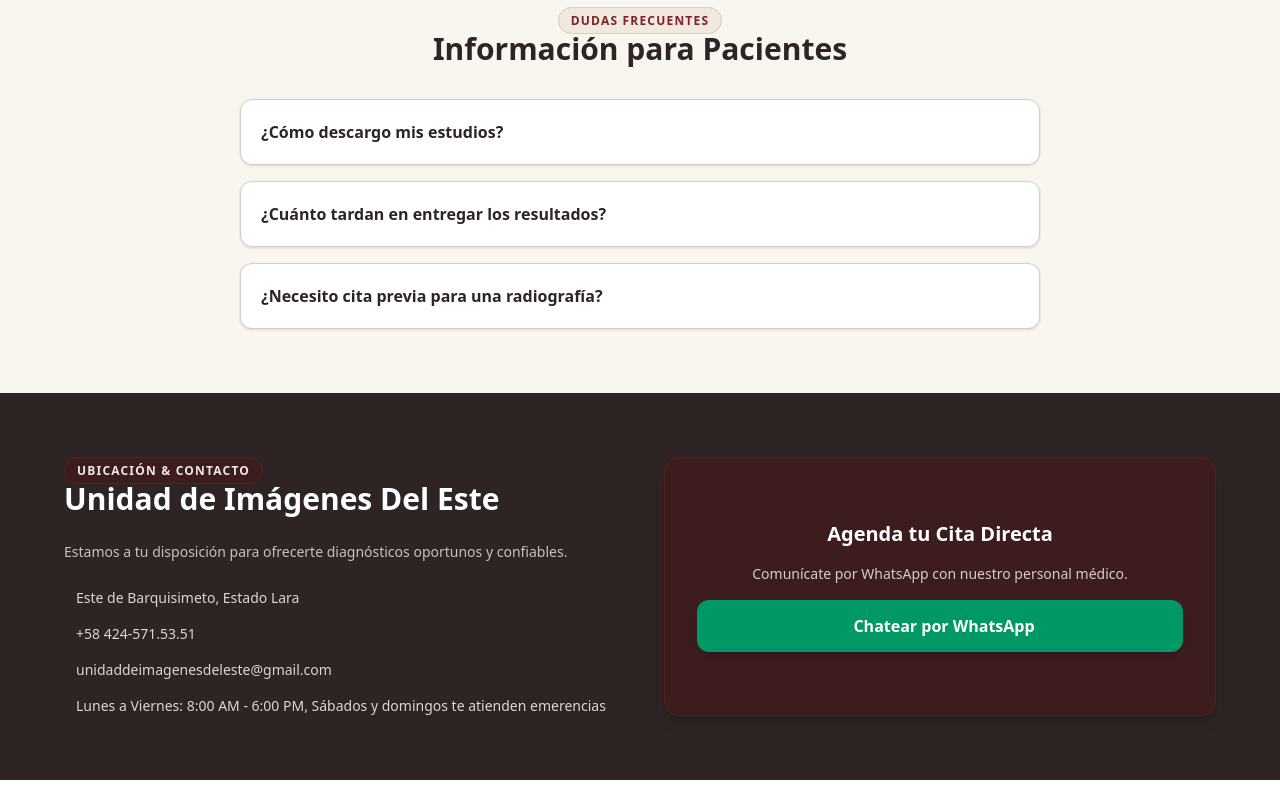
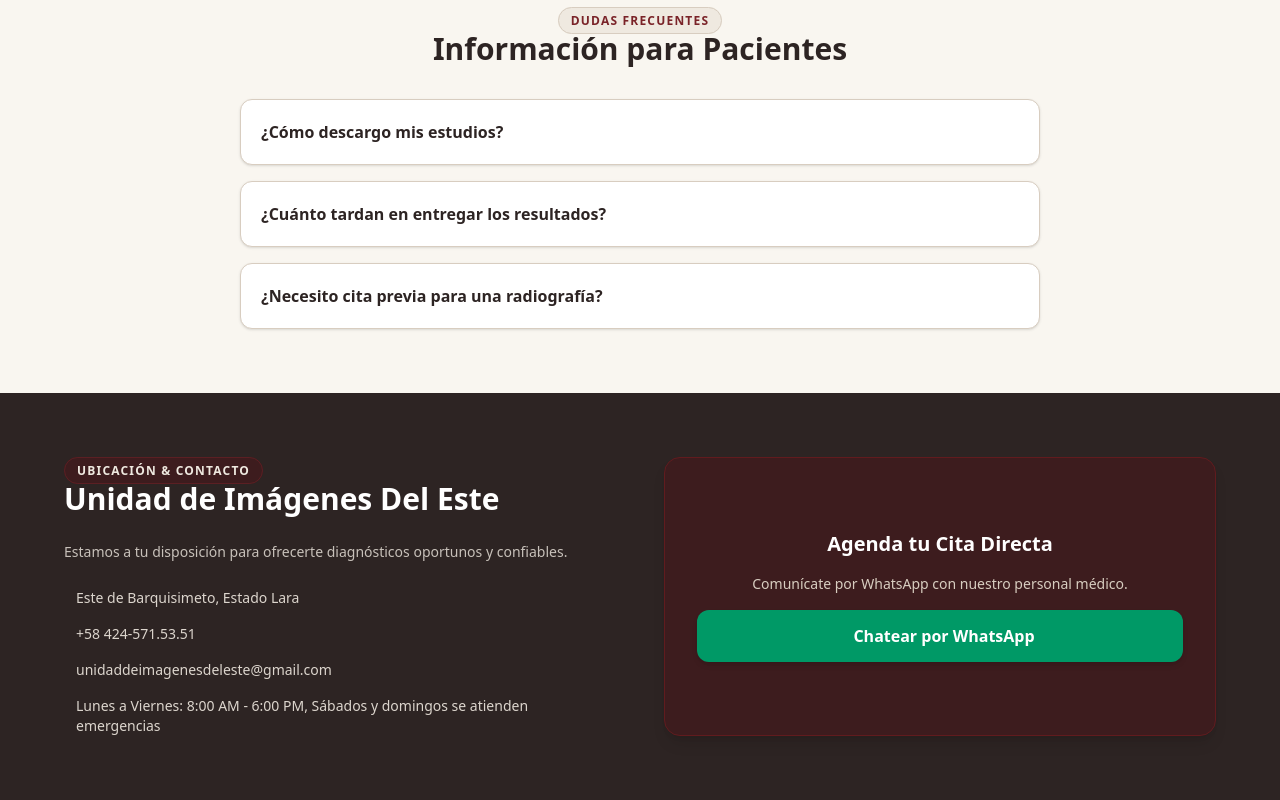
Before and after one commit to imagenesdeleste/app-radiografia, a React (Vite) app in the folder sistema-imagenes-del-este/: page / in a window 1280 px wide. Shown: the part 1567-2367 px from the top of the page. Built offline with nearby package versions, Linux system fonts and the light colour scheme.

Commit message:
Ajuste de navegacion

```diff
--- a/sistema-imagenes-del-este/src/pages/LandingPage.jsx
+++ b/sistema-imagenes-del-este/src/pages/LandingPage.jsx
@@ -203,7 +203,7 @@ export default function LandingPage({ navegar }) {
               <li className="flex items-center gap-3"><i className="fa-solid fa-location-dot text-brand-400"></i> Este de Barquisimeto, Estado Lara</li>
               <li className="flex items-center gap-3"><i className="fa-solid fa-phone text-brand-400"></i> +58 424-571.53.51</li>
               <li className="flex items-center gap-3"><i className="fa-solid fa-envelope text-brand-400"></i> unidaddeimagenesdeleste@gmail.com</li>
-              <li className="flex items-center gap-3"><i className="fa-solid fa-clock text-brand-400"></i> Lunes a Viernes: 8:00 AM - 6:00 PM, Sábados y domingos te atienden emerencias</li>
+              <li className="flex items-center gap-3"><i className="fa-solid fa-clock text-brand-400"></i> Lunes a Viernes: 8:00 AM - 6:00 PM, Sábados y domingos se atienden emergencias</li>
             </ul>
           </div>
 
```
